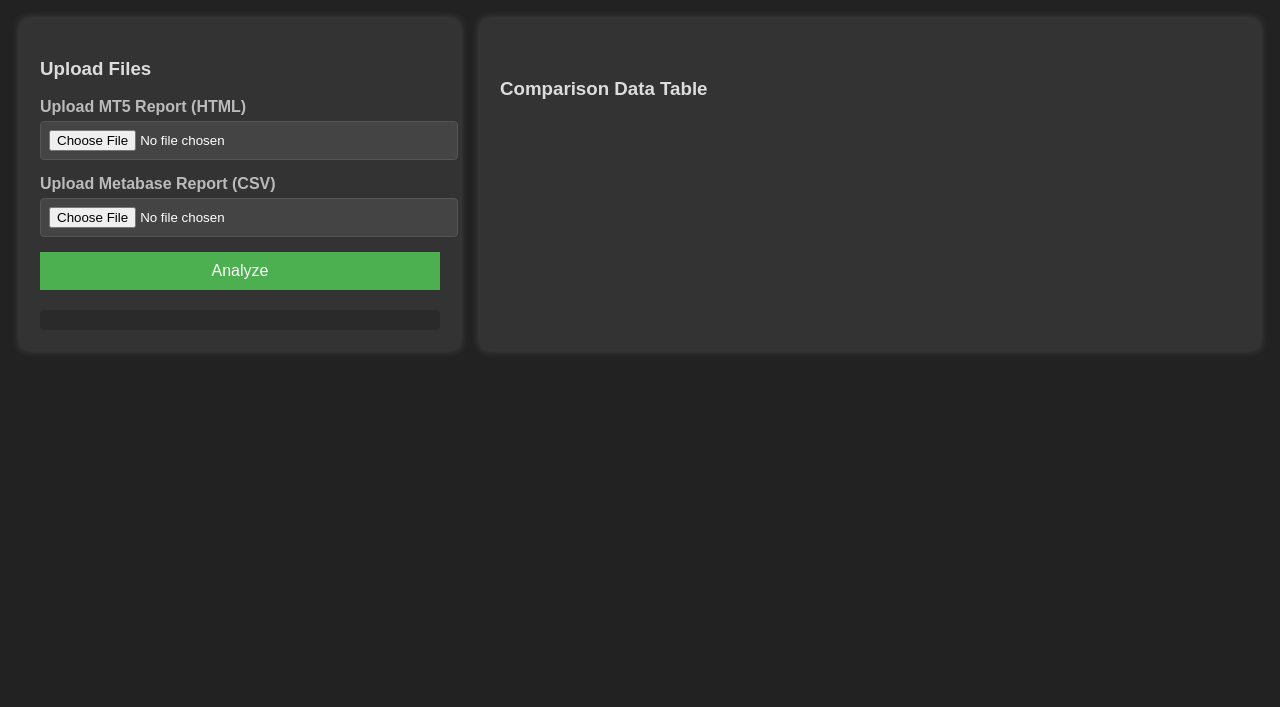
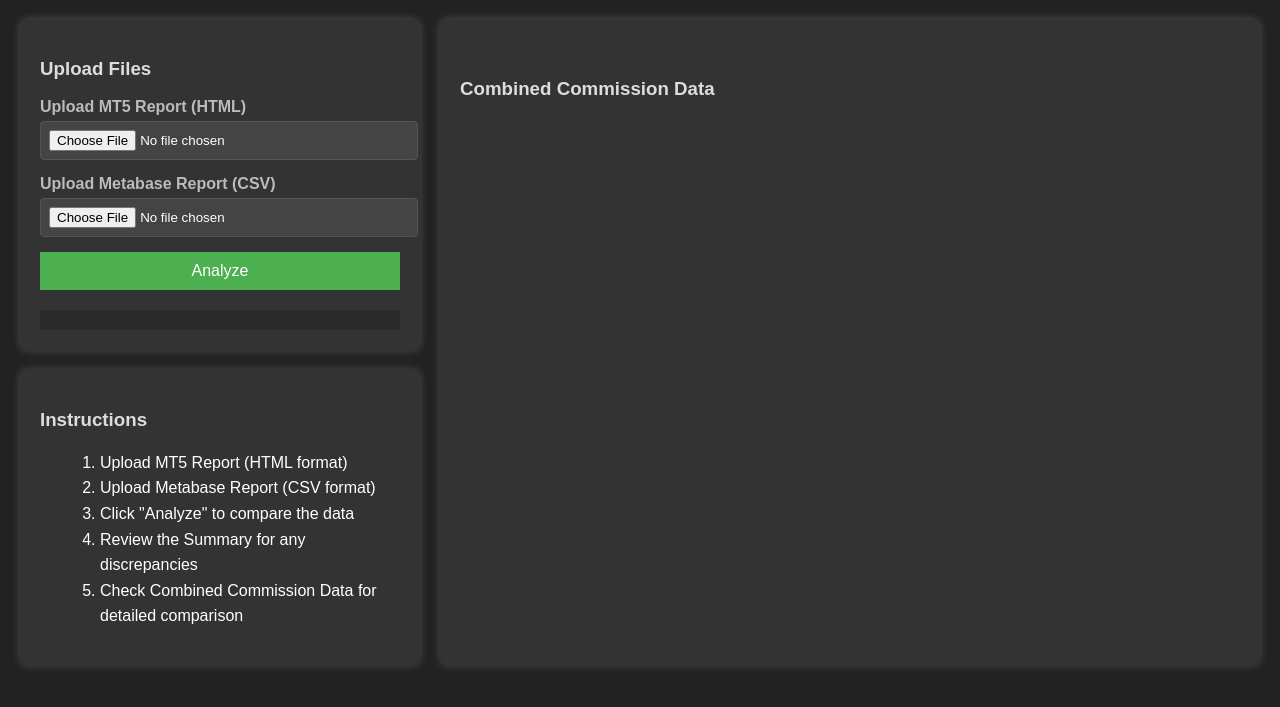
Before and after one commit to idzaudinn/MO_Automation, a plain HTML site: page initiative-1.1.html in a window 1280 px wide. Shown: the part 81-788 px from the top of the page. Drawn offline with Linux system fonts and the light colour scheme.

Commit message:
Added instruction column

```diff
--- a/initiative-1.1.html
+++ b/initiative-1.1.html
@@ -99,19 +99,26 @@
             margin: auto;
         }
 
-        .left-column, .right-column {
+        .left-side {
+            display: flex;
+            flex-direction: column;
+            gap: 20px;
+            flex: 0 0 400px;  /* Fixed width of 400px */
+        }
+
+        .left-column, .right-column, .instruction-box {
             background: #333;
             padding: 20px;
             border-radius: 8px;
             box-shadow: 0 0 10px rgba(255, 255, 255, 0.2);
         }
 
-        .left-column {
-            flex: 0 0 400px;  /* Fixed width of 400px */
+        .right-column {
+            flex: 1;  /* Takes remaining space */
         }
 
-        .right-column {
-            flex: 1;  /* Takes remaining space */
+        .instruction-box {
+            margin-top: 0;
         }
 
         /* Update container style */
@@ -138,7 +145,9 @@
     <h1>Initiative 1.1</h1>
 
     <div class="main-container">
-        <!-- Left Column -->
+        <!-- Left Side (contains both upper and lower sections) -->
+        <div class="left-side">
+            <!-- Upper Left Section -->
             <div class="left-column">
                 <!-- File Inputs -->
                 <div class="upload-section">
@@ -156,12 +165,25 @@
                 <div class="results" id="summaryResults"></div>
             </div>
 
+            <!-- Lower Left Section - Instructions -->
+            <div class="instruction-box">
+                <h3>Instructions</h3>
+                <ol style="color: #fff; margin-left: 20px; line-height: 1.6;">
+                    <li>Upload MT5 Report (HTML format)</li>
+                    <li>Upload Metabase Report (CSV format)</li>
+                    <li>Click "Analyze" to compare the data</li>
+                    <li>Review the Summary for any discrepancies</li>
+                    <li>Check Combined Commission Data for detailed comparison</li>
+                </ol>
+            </div>
+        </div>
+
         <!-- Right Column -->
         <div class="right-column">
             <!-- Combined Table -->
             <div class="tables-container">
                 <div class="table-wrapper">
-                    <h3>Comparison Data Table</Table></h3>
+                    <h3>Combined Commission Data</h3>
                     <table id="mt5Table"></table>
                     <table id="metabaseTable" style="display: none;"></table>
                 </div>
```
Lines whose indentation alone changed are shown as unchanged.
